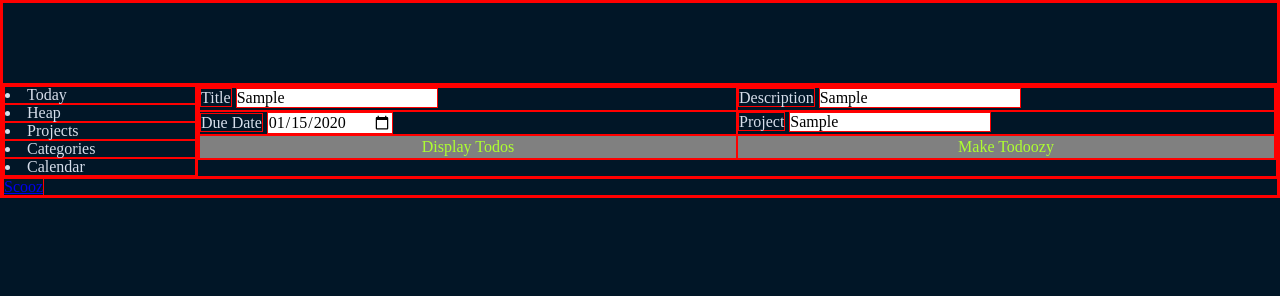
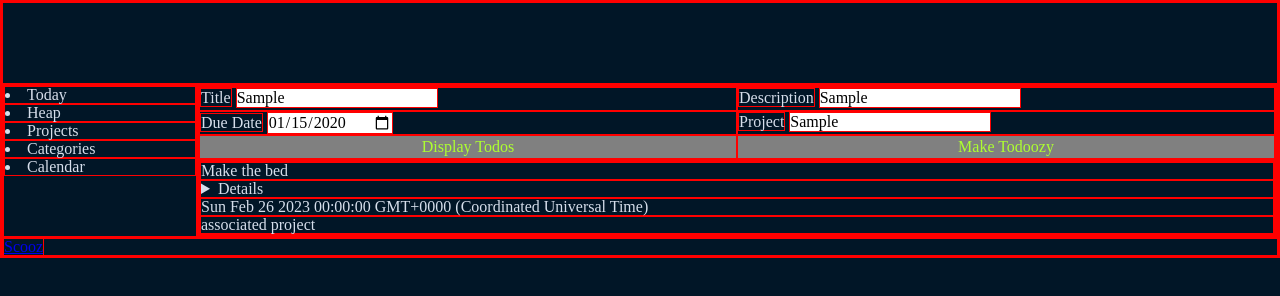
Before and after one commit to ZebraMilk/todoozy, a website built with webpack: page src/template.html in a window 1280 px wide. Both pictures are taken after typing "Sample", "Sample", "2020-01-15", "Sample" into the empty fields and a click on the button "Display Todos". Built offline with nearby package versions, Linux system fonts and the light colour scheme.

Commit message:
Display will refresh when button is clicked after clearing display
This works well! I have good bones here. reusing some ideas from the
actual library project. Will have to rename some things soon, I think

```diff
--- a/src/library.js
+++ b/src/library.js
@@ -23,7 +23,7 @@ function todoLibrary() {
   }
 
   function displayTodoListDefault() {
-    todoList.forEach(createTodoCard);
+    todoList.forEach((todoozy) => createTodoCard(todoozy));
   }
 
   return Object.freeze({
--- a/src/style.css
+++ b/src/style.css
@@ -95,6 +95,7 @@ button {
 .app-content {
   display: grid;
   grid-template-columns: min-content 1fr;
+  max-height: 100%;
 
 }
 
--- a/src/template.html
+++ b/src/template.html
@@ -19,7 +19,7 @@
         <li>Categories</li>
         <li>Calendar</li>
       </nav>
-      <div class="todoozy-display" id="todoozy-display">
+      <div class="display" id="display">
         <!-- display the todo items as they are clicked -->
         <form class="add-todo-fields">
           <div class="todo-input">
@@ -60,6 +60,9 @@
             />
           </div>
         </form>
+        <div class="todoozy-display" id="todoozy-display">
+
+        </div>
       </div>
     </main>
     <footer>
--- a/src/ui.js
+++ b/src/ui.js
@@ -47,39 +47,46 @@ function loadUI() {
   console.log("UI Changed");
 }
 
-function createTodoCard(todoozy) {
-  console.log(todoozy);
+function clearDisplay() {
+  // Kinda gross, removes the last element child until it gets to the form.
+  // need to find a better way of doing this. Maybe wrapping the todos in a container like a div, and clearing that container
+  while (todoozyDisplay.lastElementChild) {
+    todoozyDisplay.lastElementChild.remove();
+  }
+  return;
 }
 
-// uncomment after testing the dependency!
-// function createTodoCard(todoozy) {
-//   const todoCard = document.createElement("div");
-//   const title = document.createElement("h1");
-//   const description = document.createElement("details");
-//   const dueDate = document.createElement("div");
-//   const project = document.createElement("h4");
+function createTodoCard(todoozy) {
+  const todoCard = document.createElement("div");
+  const title = document.createElement("h1");
+  const description = document.createElement("details");
+  const dueDate = document.createElement("div");
+  const project = document.createElement("h4");
 
-//   todoCard.classList.add("todoozy");
-//   todoCard.id = `${todoozy.id}`;
-//   title.classList.add("todoozy-title");
-//   description.classList.add("todoozy-description");
-//   dueDate.classList.add("todoozy-due-date");
-//   project.classList.add("todoozy-project");
+  todoCard.classList.add("todoozy");
+  todoCard.id = `${todoozy.id}`;
+  title.classList.add("todoozy-title");
+  description.classList.add("todoozy-description");
+  dueDate.classList.add("todoozy-due-date");
+  project.classList.add("todoozy-project");
 
-//   const todoozyArray = [...todoozy];
-//   todoozyArray.forEach((item) => {
-//     for (let property in item) {
-//       `${item}`.innerText = `${property.value}`;
-//       console.log(property);
-//     }
-//   });
-//   todoCard.append(title, description, dueDate, project);
-//   todoozyDisplay.appendChild(todoCard);
-// }
+  // iterate over each property in the todoozy
+  title.innerText = `${todoozy.title}`;
+  description.innerText = `${todoozy.description}`;
+  dueDate.innerText = `${todoozy.dueDate}`;
+  project.innerText = `${todoozy.project}`;
+
+  todoCard.append(title, description, dueDate, project);
+  todoozyDisplay.appendChild(todoCard);
+}
 
 // update the display with our todos
 function updateDisplayDefault(e) {
   e.preventDefault();
+  // make it display from scratch even if no display, not just update
+  if (todoozyDisplay.hasChildNodes()) {
+    clearDisplay();
+  }
   library.displayTodoListDefault(); // just to test for now
 
   // This is for iterating over the copy of the todoList that's returned and make cards of them
```
Also changed, not shown: dist/index.html, dist/main.bundle.js.
